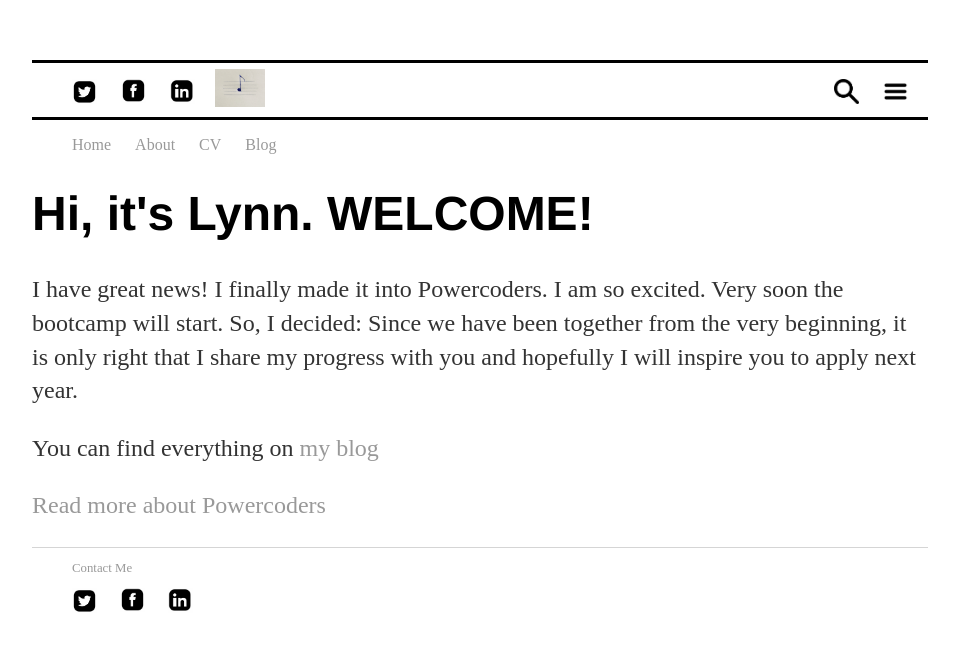
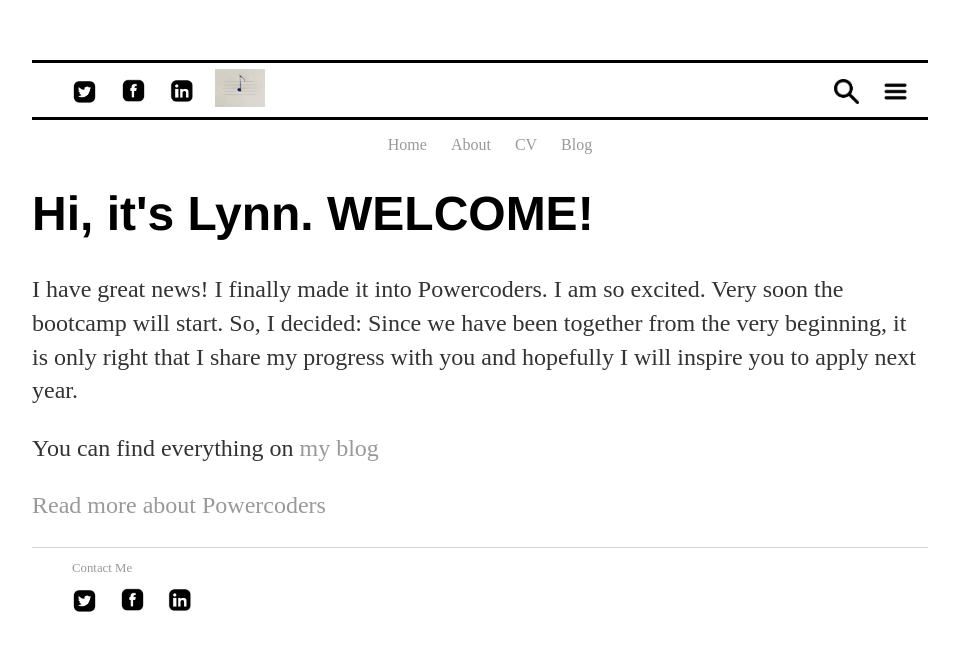
Before and after one commit to aineomugisha/aineomugisha.github.io, a Jekyll site: the page built from index.html, in a window 1280 px wide. Shown: the top 651 px of the page, without its empty margins (160-1119 px from the left). Built offline with Jekyll 4.4.1, drawn with Linux system fonts in a browser that asks for light colours.

Commit message:
Update main.css

```diff
--- a/css/main.css
+++ b/css/main.css
@@ -44,7 +44,9 @@ nav ul li, footer ul li, header ul li {
 
 nav{justify-content: center;
 border-top:3px solid black;
-width:100;}
+width:100%;
+text-align:center;
+margin:auto;}
 
 a {
     text-decoration: none;
```
